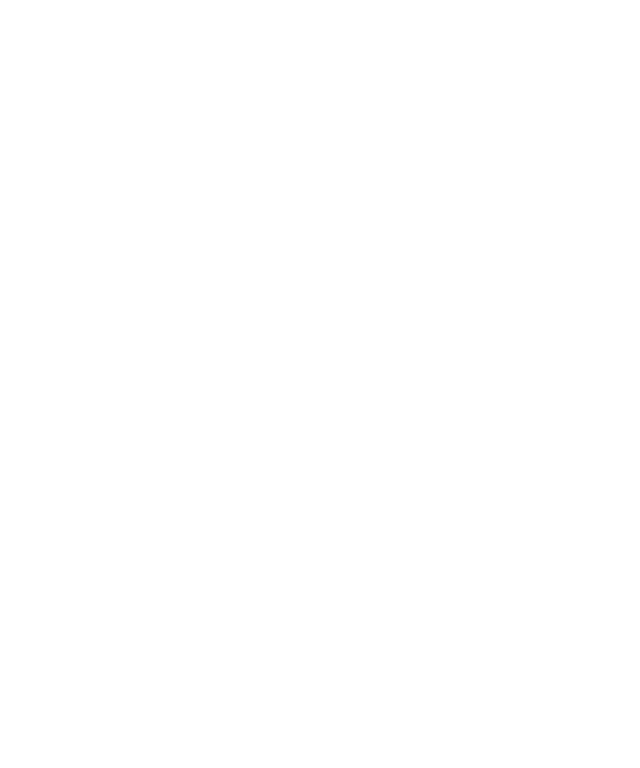
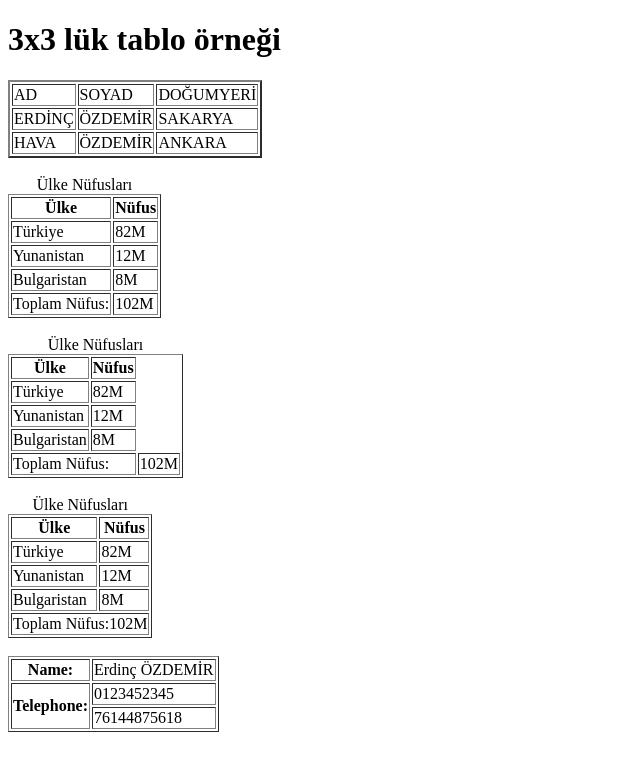
Before and after one commit to ErdincOzdemirr/DeliciusWebPage-To-Do-HTML-, a plain HTML site: page 1.Lesson/8.Tablo İşlemleri.html in a window 1280 px wide. Shown: the whole page, without its empty margins (0-640 px from the left). Drawn offline with Linux system fonts and the light colour scheme.

Commit message:
tablo tamam

```diff
--- a/1.Lesson/8.Tablo İşlemleri.html
+++ b/1.Lesson/8.Tablo İşlemleri.html
@@ -5,8 +5,88 @@
     <meta http-equiv="X-UA-Compatible" content="IE=edge">
     <meta name="viewport" content="width=device-width, initial-scale=1.0">
     <title>Tablo İşlemleri</title>
+    <link rel="stylesheet" href="img/favicon.ico" type="x-icon">
 </head>
-<body>
+    <body>
+        <!-- Tablolar body bölümünde <table> tagı içine yazılır. satır sütun kesişimi hücredir. <tr> satır <td> sütun oluşturur. -->
+        <h1>3x3 lük tablo örneği</h1>
+        <table border="2"> <!-- border tablo için kenarlık oluşturur-->
+            <tr><td>AD</td><td>SOYAD</td><td>DOĞUMYERİ</td></tr>
+            <tr><td>ERDİNÇ</td><td>ÖZDEMİR</td><td>SAKARYA</td></tr>
+            <tr><td>HAVA</td><td>ÖZDEMİR</td><td>ANKARA</td></tr>
+        </table>
+        <br>
+        <!-- tablo biçimlendirme kodları
+            caption    : tablonun başlığı
+            thead      : tablonun ilk satırı, Başlığı
+            th         : bu etiket  içine yazılanlar kalın olarak gösterilir.Başlık İçin
+            tbody      : tablonun gövdesi
+            tfoot      : tablo son satırı
+            bu kodlar sayesinde tablonun başlangıcı gövdesi ve son satırına css satırı oluşturmamızı sağlar.-->
+            <table border="1">
+                <caption>Ülke Nüfusları</caption>
+            <thead>
+                <tr><th>Ülke</th><th>Nüfus</th></tr>
+            </thead>
+            <tbody>
+                <tr><td>Türkiye</td><td>82M</td></tr>
+                <tr><td>Yunanistan</td><td>12M</td></tr>
+                <tr><td>Bulgaristan</td><td>8M</td></tr>
+            </tbody>
+            <tfoot>
+                <tr><td>Toplam Nüfus:</td><td>102M</td></tr>
+            </tfoot>
+        </table>
+        <br>
+        <!-- Tablolarda Hücre Birleştirme için kullanılan kodlar:
+            colspan : satırlardaki hücreleri birleştirir.
+            rowspan : sütunlardaki hücreleri birleştirir.
+        -->
+        <table border="1">
+            <caption>Ülke Nüfusları</caption>
+            <thead>
+                <tr><th>Ülke</th><th>Nüfus</th></tr>
+            </thead>
+            <tbody>
+                <tr><td>Türkiye</td><td>82M</td></tr>
+                <tr><td>Yunanistan</td><td>12M</td></tr>
+                <tr><td>Bulgaristan</td><td>8M</td></tr>
+            </tbody>
+            <tfoot>
+                <tr><td colspan="2">Toplam Nüfus:</td><td>102M</td></tr>
+                <!-- colspan yazılıp toplam nüfus ve 102 m arası etiketler silinirse tablo şekli bozulur. ara etiket silinip colspan yazılırsa 2 sütun tabloya uygun olarak birleştirir. -->
 
-</body>
+            </tfoot>
+        </table>
+        <br>
+        <table border="1">
+            <caption>Ülke Nüfusları</caption>
+            <thead>
+                <tr><th>Ülke</th><th>Nüfus</th></tr>
+            </thead>
+            <tbody>
+                <tr><td>Türkiye</td><td>82M</td></tr>
+                <tr><td>Yunanistan</td><td>12M</td></tr>
+                <tr><td>Bulgaristan</td><td>8M</td></tr>
+            </tbody>
+            <tfoot>
+                <tr><td colspan="2">Toplam Nüfus:102M</td></tr>
+            </tfoot>
+        </table>
+        <br>
+        <!-- rows span ile de sütun satır birleştirme yapılır. -->
+        <table border="1">
+            <tr>
+                <th>Name:</th>
+                <td>Erdinç ÖZDEMİR</td>
+            </tr>
+            <tr>
+                <th rowspan="2">Telephone:</th>
+                <td>0123452345</td>
+            </tr>
+            <tr>
+                <td>76144875618</td>
+            </tr>
+        </table>
+    </body>
 </html>
```
